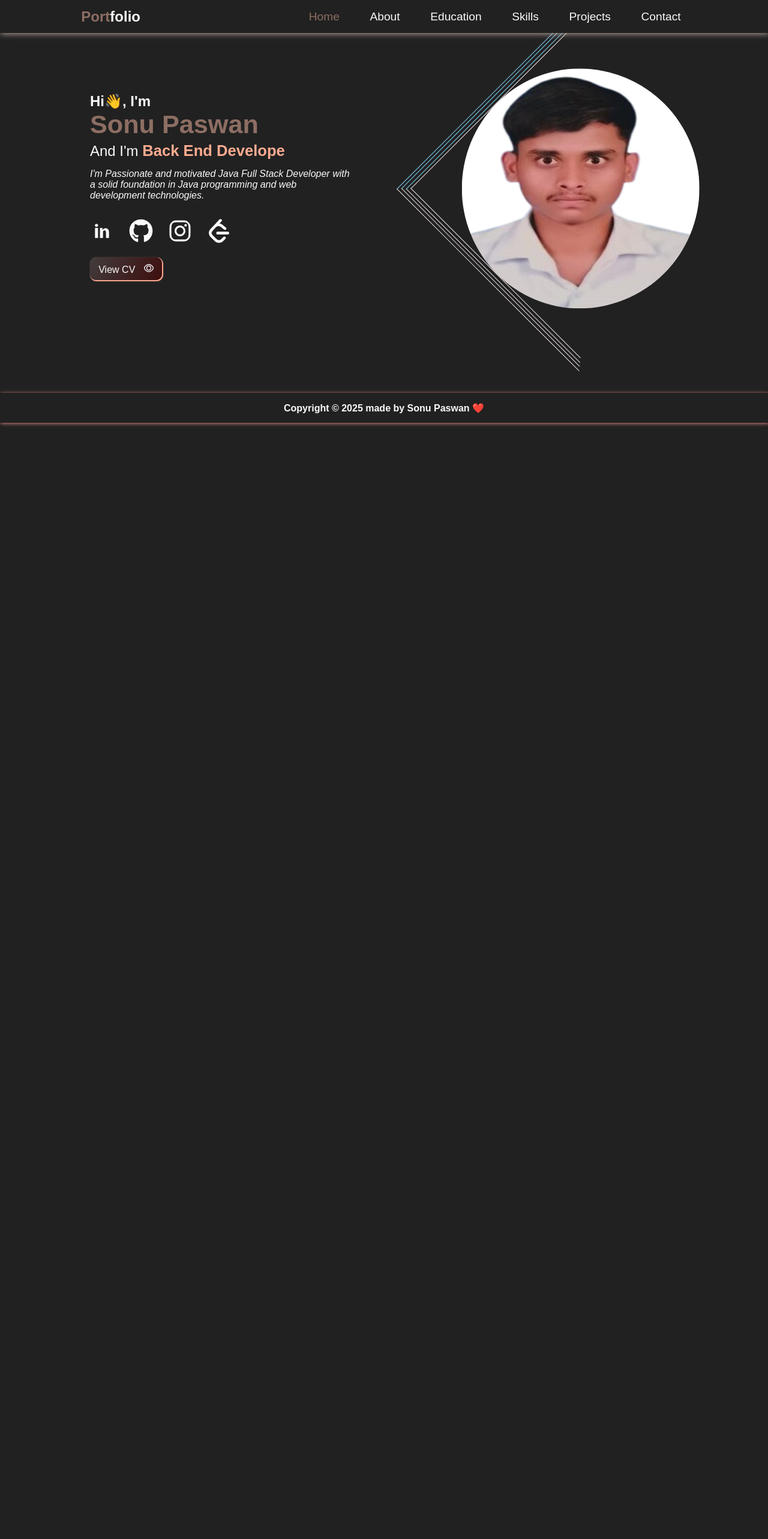
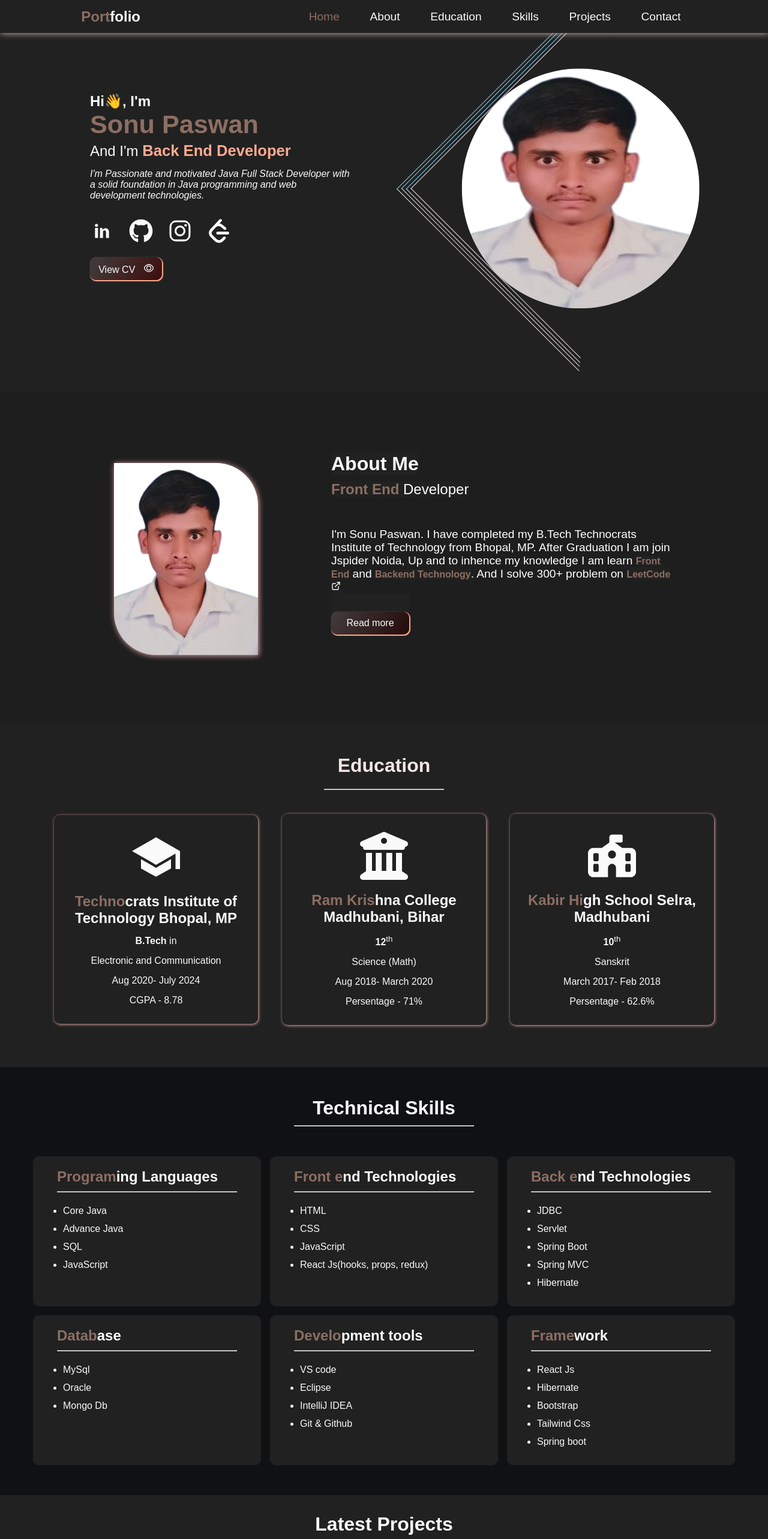
Before and after one commit to SonuKumarPaswan/Our-Portfolio, a React (Vite) app: page / in a window 1280 px wide. Shown: the top 2566 px of the page at 60% size. Before the commit the page ends 800 px from the top, so only its background shows below. Built offline with nearby package versions, Linux system fonts and the light colour scheme.

Commit message:
initial commit

```diff
--- a/src/pages/layout/Layout.jsx
+++ b/src/pages/layout/Layout.jsx
@@ -13,7 +13,14 @@ const Layout = () => {
   return (
     <div>
      <Navbar/>
-     <Outlet/>
+     {/* <Outlet/> */}
+      <Home/>
+      <About/>
+      <Education/>
+      <Skills/>
+      <Project/>
+      <Contact/>
+
      <Footer/>
     </div>
   )
```
